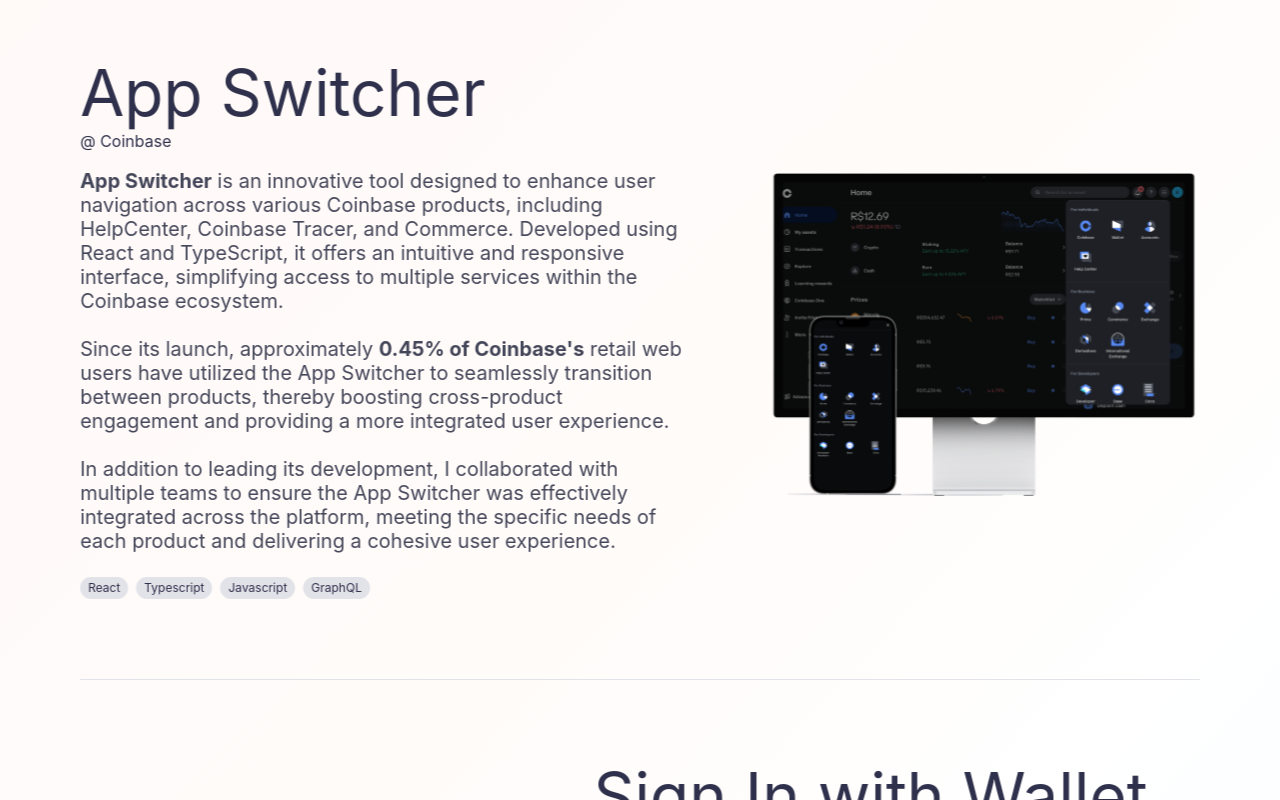
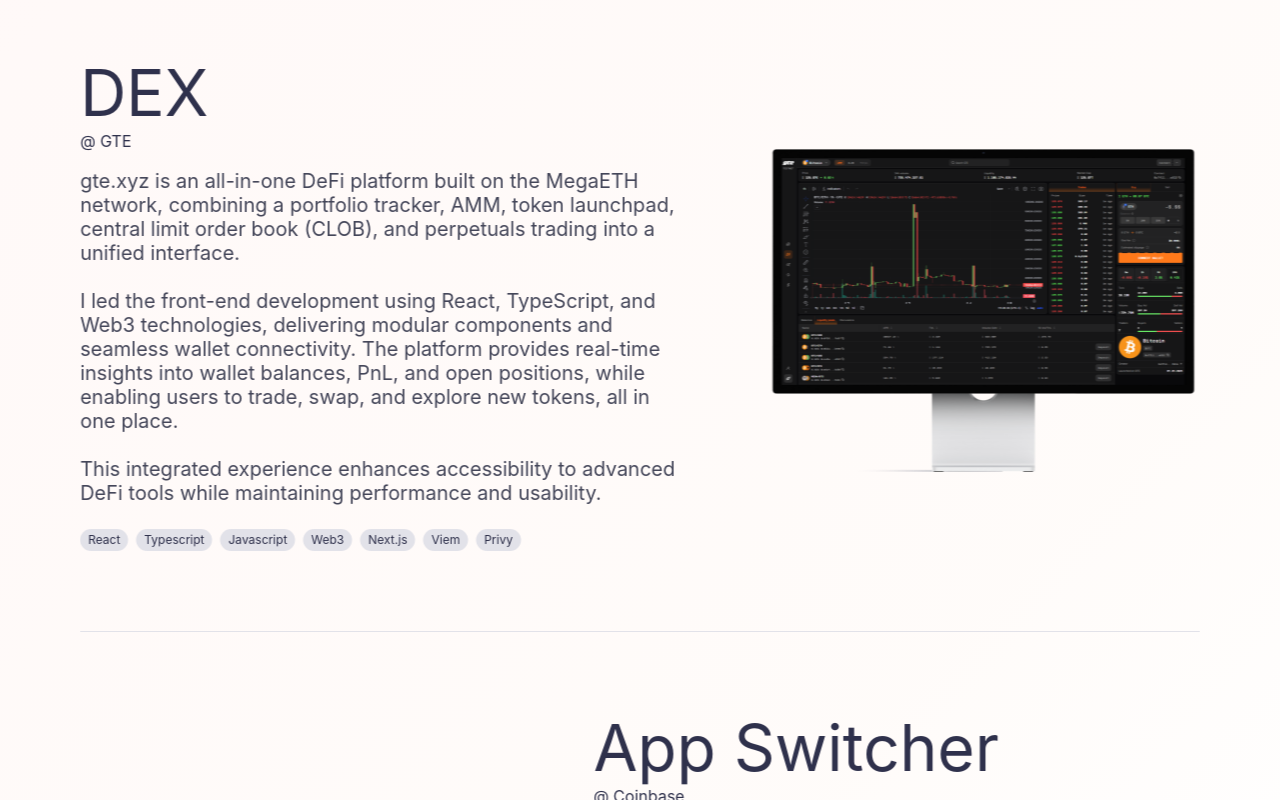
Before and after one commit to EduKegler/portfolio, a Next.js app: page / in a window 1280 px wide. Shown: the part 960-1760 px from the top of the page. Built offline with nearby package versions, Linux system fonts and the light colour scheme.

Commit message:
feat(portfolio): comment new products

```diff
--- a/components/SectionContact.tsx
+++ b/components/SectionContact.tsx
@@ -13,7 +13,7 @@
   return (
     <motion.section
       className="px-4 lg:px-20 flex flex-col gap-4 lg:gap-10 w-full"
-      initial={{ opacity: 0, y: -100 }}
+      initial={{ opacity: 0, y: 100 }}
       transition={{ duration: 1 }}
       whileInView={{ opacity: 1, y: 0 }}
       viewport={{ once: true }}
--- a/components/SectionProjects.tsx
+++ b/components/SectionProjects.tsx
@@ -6,33 +6,35 @@
 import AppSwitcher from "@/assets/projects/app-switcher.png";
 import SignIn from "@/assets/projects/sign-in.png";
 import SignUp from "@/assets/projects/sign-up.png";
+import GTE from "@/assets/projects/gte.png";
+import Fathom from "@/assets/projects/fathom.png";
 import { motion } from "motion/react";
 
 const projects: Omit<ProjectProps, "order">[] = [
-  // {
-  //   name: "DEX",
-  //   company: "GTE",
-  //   image: SignIn,
-  //   description: (
-  //     <>
-  //       gte.xyz is an all-in-one DeFi platform built on the MegaETH network,
-  //       combining a portfolio tracker, AMM, token launchpad, central limit order
-  //       book (CLOB), and perpetuals trading into a unified interface.
-  //       <br />
-  //       <br />
-  //       I led the front-end development using React, TypeScript, and Web3
-  //       technologies, delivering modular components and seamless wallet
-  //       connectivity. The platform provides real-time insights into wallet
-  //       balances, PnL, and open positions, while enabling users to trade, swap,
-  //       and explore new tokens, all in one place.
-  //       <br />
-  //       <br />
-  //       This integrated experience enhances accessibility to advanced DeFi tools
-  //       while maintaining performance and usability.
-  //     </>
-  //   ),
-  //   tags: ["React", "Typescript", "Javascript", "Web3", "Next.js", "Viem", "Privy"],
-  // },
+  {
+    name: "DEX",
+    company: "GTE",
+    image: GTE,
+    description: (
+      <>
+        gte.xyz is an all-in-one DeFi platform built on the MegaETH network,
+        combining a portfolio tracker, AMM, token launchpad, central limit order
+        book (CLOB), and perpetuals trading into a unified interface.
+        <br />
+        <br />
+        I led the front-end development using React, TypeScript, and Web3
+        technologies, delivering modular components and seamless wallet
+        connectivity. The platform provides real-time insights into wallet
+        balances, PnL, and open positions, while enabling users to trade, swap,
+        and explore new tokens, all in one place.
+        <br />
+        <br />
+        This integrated experience enhances accessibility to advanced DeFi tools
+        while maintaining performance and usability.
+      </>
+    ),
+    tags: ["React", "Typescript", "Javascript", "Web3", "Next.js", "Viem", "Privy"],
+  },
   {
     name: "App Switcher",
     company: "Coinbase",
@@ -111,28 +113,28 @@
     ),
     tags: ["React", "Typescript", "Javascript"],
   },
-  // {
-  //   name: "IntelliAgent",
-  //   company: "Fathom Realty",
-  //   image: SignUp,
-  //   description: (
-  //     <>
-  //       IntelliAgent is a real estate operations platform built for agents at
-  //       Fathom Realty in North Carolina.
-  //       <br />
-  //       <br />
-  //       It streamlines the full transaction workflow. Client prospecting, fee
-  //       tracking, and end-to-end deal management, tailored to the daily needs of
-  //       real estate professionals.
-  //       <br />
-  //       <br />I designed and implemented the entire design system and led the
-  //       front-end architecture using React and TypeScript, creating reusable
-  //       components and consistent UI patterns to support scalability, usability,
-  //       and team collaboration.
-  //     </>
-  //   ),
-  //   tags: ["React", "Typescript", "Javascript", "Redux", "Tailwind"],
-  // },
+  {
+    name: "IntelliAgent",
+    company: "Fathom Realty",
+    image: Fathom,
+    description: (
+      <>
+        IntelliAgent is a real estate operations platform built for agents at
+        Fathom Realty in North Carolina.
+        <br />
+        <br />
+        It streamlines the full transaction workflow. Client prospecting, fee
+        tracking, and end-to-end deal management, tailored to the daily needs of
+        real estate professionals.
+        <br />
+        <br />I designed and implemented the entire design system and led the
+        front-end architecture using React and TypeScript, creating reusable
+        components and consistent UI patterns to support scalability, usability,
+        and team collaboration.
+      </>
+    ),
+    tags: ["React", "Typescript", "Javascript", "Redux", "Tailwind"],
+  },
 ];
 function SectionProjects() {
   return (
@@ -146,7 +148,7 @@
               transform: `translateX(${index % 2 === 0 ? -200 : 200}px)`,
             }}
             whileInView={{ opacity: 1, transform: "translateX(0px)" }}
-            viewport={{ once: true, amount: 0.1 }}
+            viewport={{ once: true, amount: 0.2 }}
             transition={{ duration: 0.8, ease: "easeOut" }}
             style={{ willChange: "transform" }}
             key={project.name}
```
Also changed, not shown: assets/projects/fathom.png (added), assets/projects/gte.png (added).
